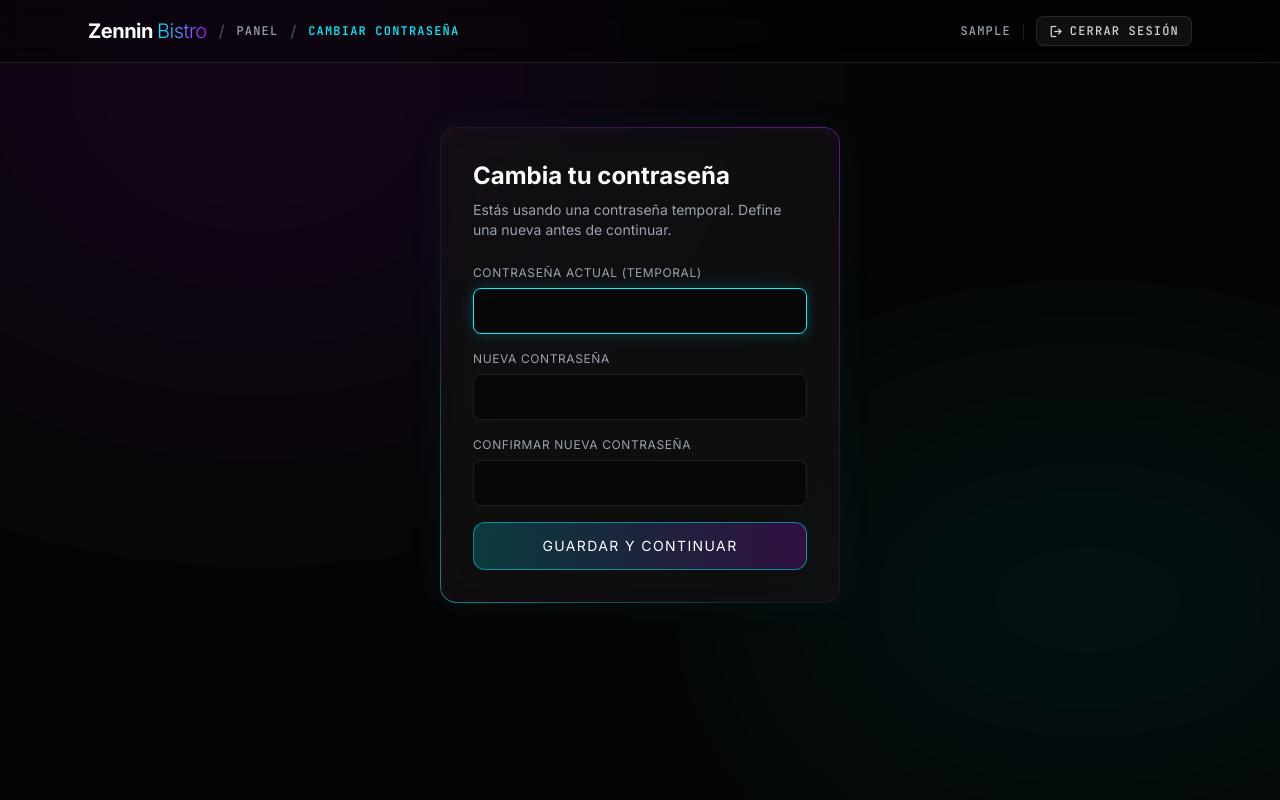
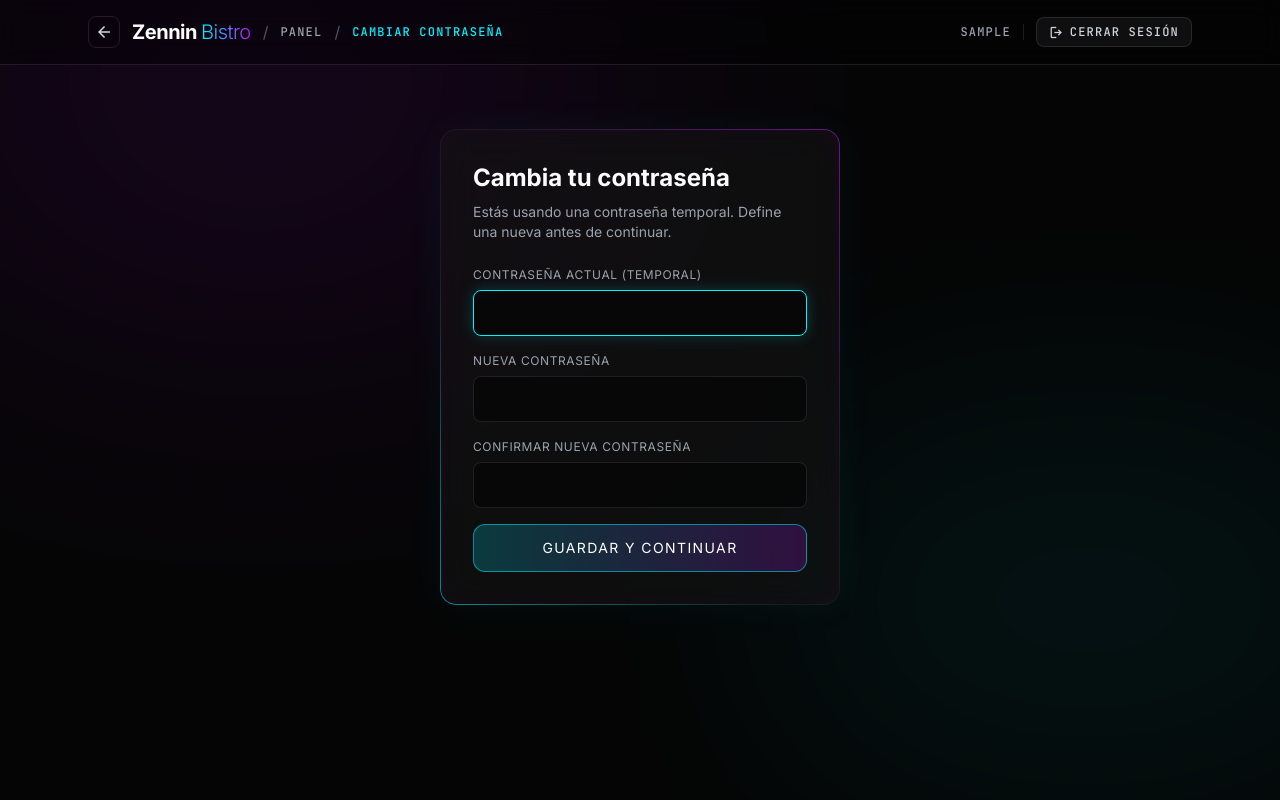
Before and after one commit to Mau-Noj/Proyecto_Restaurante, a Django app: page /accounts/cambiar-password/ in a window 1280 px wide. Run offline with Django 5.2, Linux system fonts and the light colour scheme; the visitor is signed in with stand-in values (Sample User, id 1); parts of the project's set-up code (start-up, migrations or seed data) failed here and were passed over; some libraries are stand-ins or nearby versions.

Commit message:
Agregar boton de Atras al navbar en pantallas internas
En ambos topbars (admin y empleado), cuando la pantalla tiene
breadcrumb (o sea, no es la pagina principal), ahora aparece un
boton con flecha antes del logo que hace history.back(). Antes la
unica forma de "retroceder" dentro de un modulo era el boton nativo
del navegador, poco visible/accesible en movil.

Verificado: 93/93 tests siguen pasando en la Pi (cambio solo de
template, sin logica nueva).

```diff
--- a/apps/accounts/templates/accounts/_employee_topbar.html
+++ b/apps/accounts/templates/accounts/_employee_topbar.html
@@ -1,6 +1,11 @@
 <header class="relative z-10 border-b border-white/10 bg-black/40 backdrop-blur-md">
 <div class="max-w-6xl mx-auto px-4 sm:px-6 py-3 sm:py-4 flex flex-col sm:flex-row sm:items-center sm:justify-between gap-2">
 <div class="flex flex-wrap items-center gap-x-3 gap-y-1 min-w-0">
+{% if breadcrumb %}
+<button type="button" onclick="history.back()" title="Atrás" aria-label="Atrás" class="flex items-center justify-center w-8 h-8 rounded-lg border border-white/10 text-gray-300 hover:text-neon-cyan hover:border-neon-cyan/40 active:scale-95 transition-all shrink-0">
+<span class="material-symbols-outlined text-[18px] leading-none">arrow_back</span>
+</button>
+{% endif %}
 <h1 class="font-headline-md text-lg sm:text-xl font-bold tracking-tight text-white shrink-0">Zennin<span class="text-transparent bg-clip-text bg-gradient-to-r from-neon-cyan to-neon-violet font-light ml-1">Bistro</span></h1>
 {% if breadcrumb %}
 <span class="text-gray-600 hidden sm:inline">/</span>
--- a/apps/dashboard/templates/dashboard/_topbar.html
+++ b/apps/dashboard/templates/dashboard/_topbar.html
@@ -1,6 +1,11 @@
 <header class="relative z-10 border-b border-white/10 bg-black/40 backdrop-blur-md">
 <div class="max-w-6xl mx-auto px-4 sm:px-6 py-3 sm:py-4 flex flex-col sm:flex-row sm:items-center sm:justify-between gap-2">
 <div class="flex flex-wrap items-center gap-x-3 gap-y-1 min-w-0">
+{% if breadcrumb %}
+<button type="button" onclick="history.back()" title="Atrás" aria-label="Atrás" class="flex items-center justify-center w-8 h-8 rounded-lg border border-white/10 text-gray-300 hover:text-neon-cyan hover:border-neon-cyan/40 active:scale-95 transition-all shrink-0">
+<span class="material-symbols-outlined text-[18px] leading-none">arrow_back</span>
+</button>
+{% endif %}
 <h1 class="font-headline-md text-lg sm:text-xl font-bold tracking-tight text-white shrink-0">Zennin<span class="text-transparent bg-clip-text bg-gradient-to-r from-neon-cyan to-neon-violet font-light ml-1">Bistro</span></h1>
 {% if breadcrumb %}
 <span class="text-gray-600 hidden sm:inline">/</span>
```
